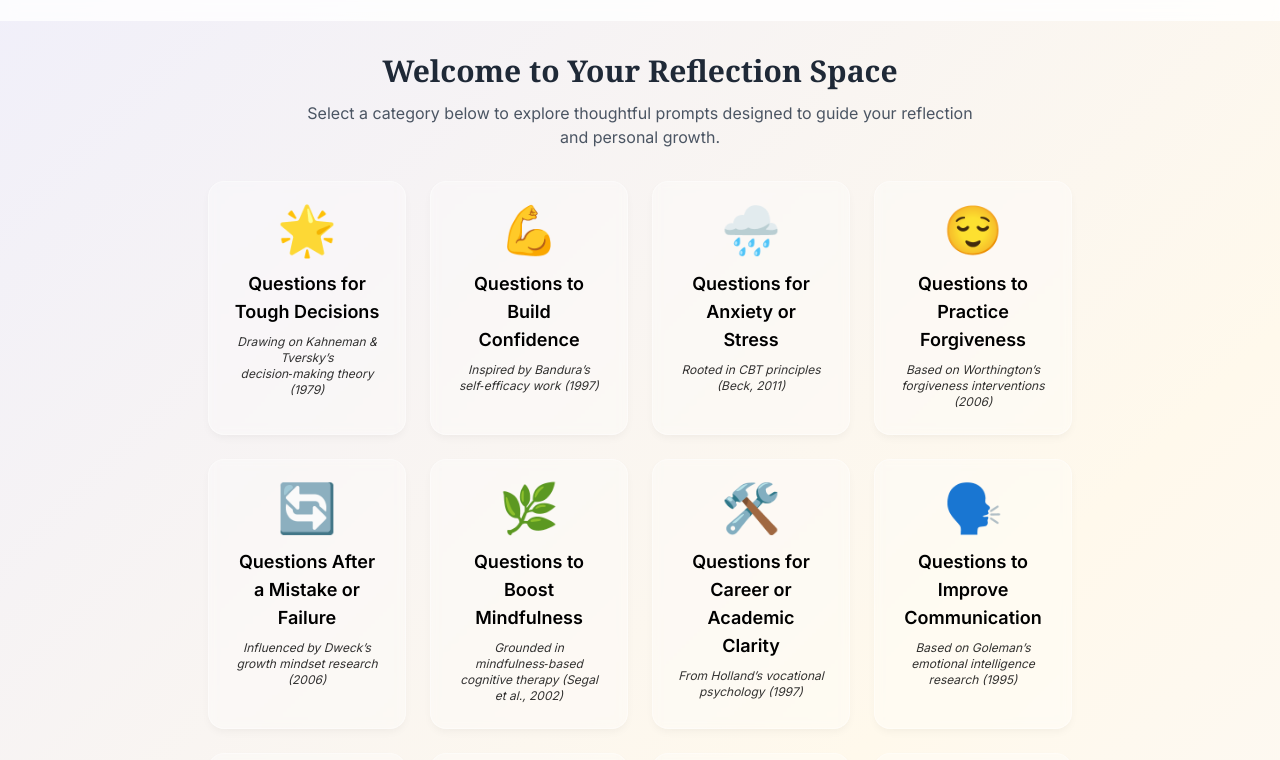
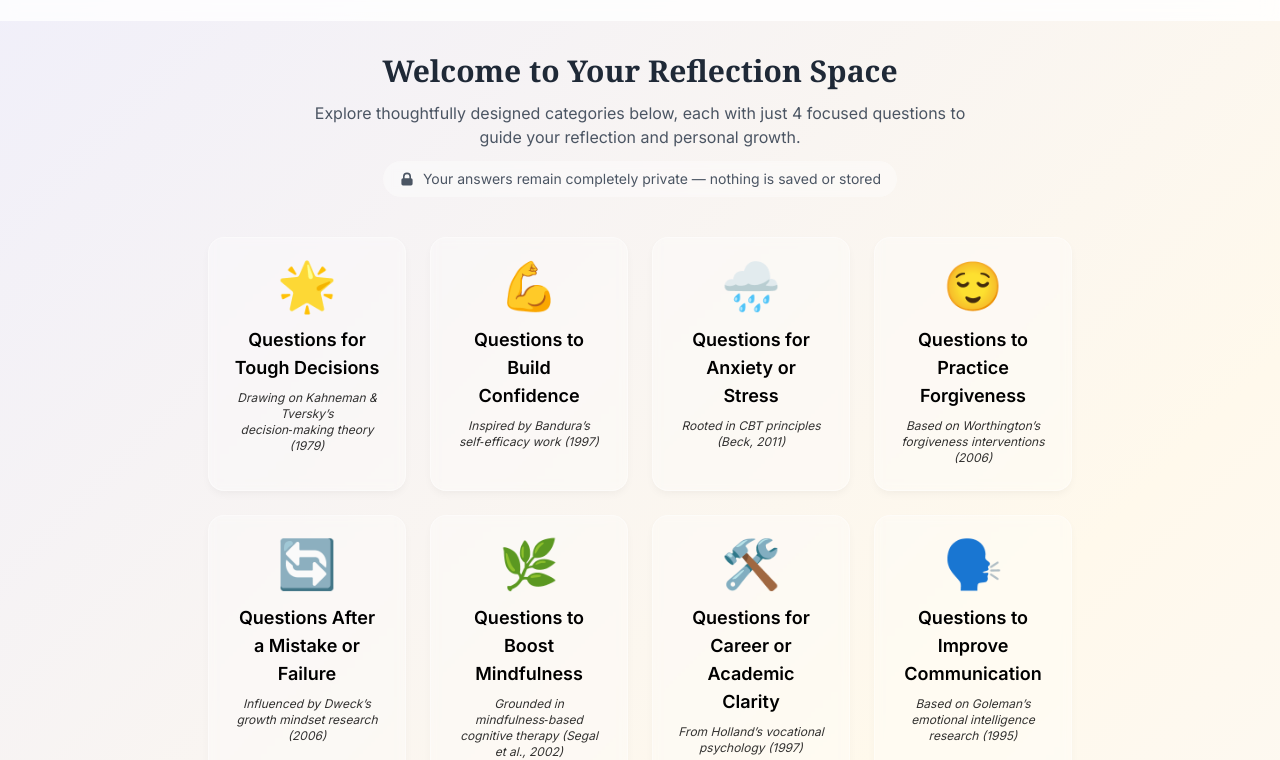
Before and after one commit to deadsmash07/What-Are-you-feeling-, a plain HTML site: page index.html in a window 1280 px wide. Shown: the part 60-820 px from the top of the page. Drawn offline with nearby package versions, Linux system fonts and the light colour scheme.

Commit message:
fucking hot

```diff
--- a/index.html
+++ b/index.html
@@ -53,9 +53,16 @@
     <template x-if="view === 'picker'">
       <div class="w-full max-w-4xl">
         <!-- Welcome section -->
+        <!-- Welcome section with enhanced messaging -->
         <div class="text-center mb-8 px-4">
           <h2 class="text-3xl font-serif font-bold text-gray-800 mb-3">Welcome to Your Reflection Space</h2>
-          <p class="text-gray-600 max-w-2xl mx-auto">Select a category below to explore thoughtful prompts designed to guide your reflection and personal growth.</p>
+          <p class="text-gray-600 max-w-2xl mx-auto mb-3">Explore thoughtfully designed categories below, each with just <span class="font-medium">4 focused questions</span> to guide your reflection and personal growth.</p>
+          <div class="inline-flex items-center justify-center gap-2 px-4 py-2 bg-white/40 backdrop-blur-sm rounded-full text-sm text-gray-600 mb-2">
+            <svg xmlns="http://www.w3.org/2000/svg" class="h-4 w-4" viewBox="0 0 20 20" fill="currentColor">
+              <path fill-rule="evenodd" d="M5 9V7a5 5 0 0110 0v2a2 2 0 012 2v5a2 2 0 01-2 2H5a2 2 0 01-2-2v-5a2 2 0 012-2zm8-2v2H7V7a3 3 0 016 0z" clip-rule="evenodd" />
+            </svg>
+            <span>Your answers remain completely private — nothing is saved or stored</span>
+          </div>
         </div>
 
         <!-- Replace the category grid section with this animated version -->
```
